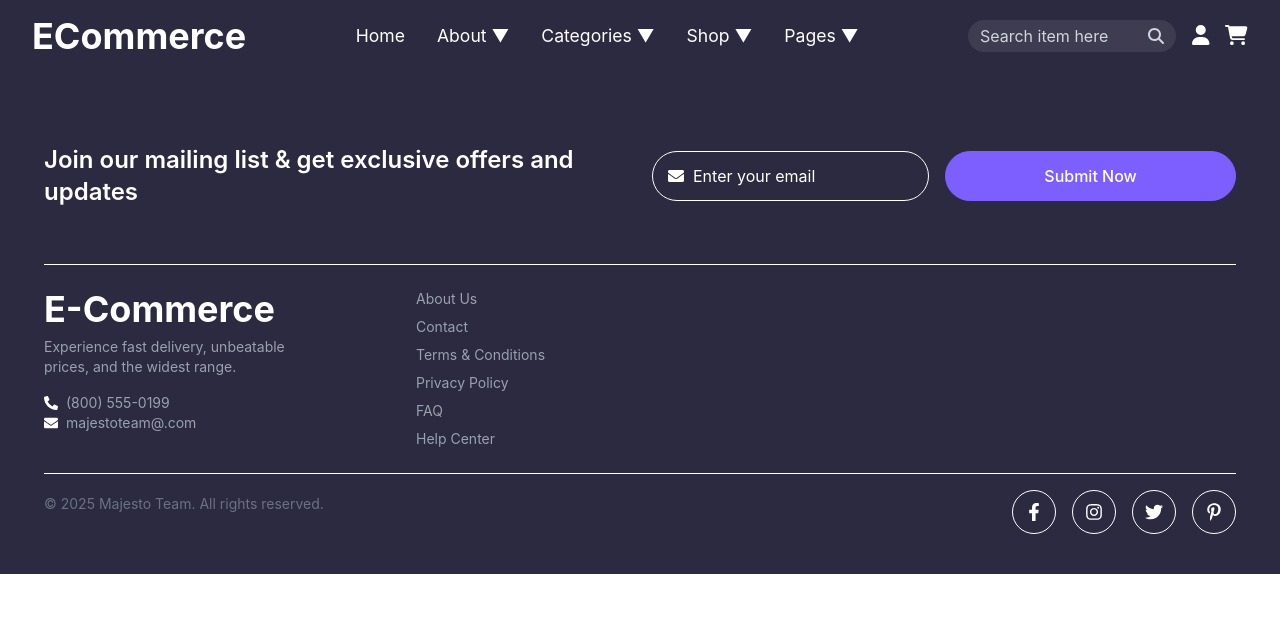
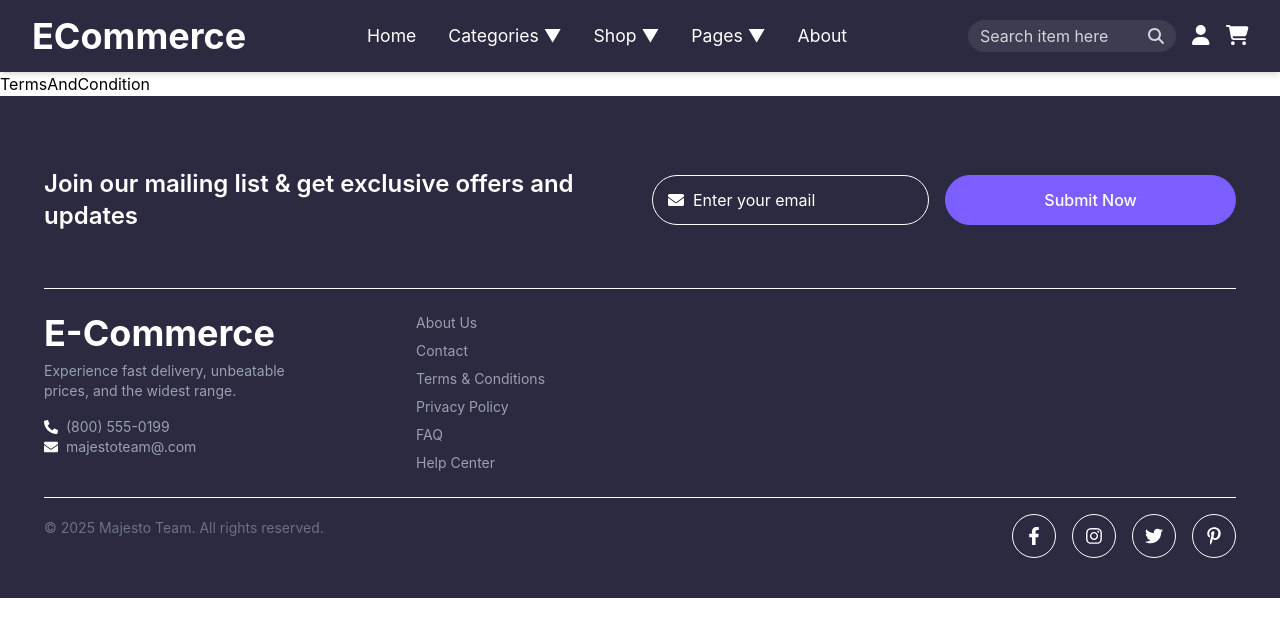
Before and after one commit to prince-sunsara/ECommerce-Frontend, a React (Vite) app: page /terms-and-conditions in a window 1280 px wide. Shown: the top 636 px of the page. Built offline with nearby package versions, Linux system fonts and the light colour scheme.

Commit message:
Change: Updating file structure + changine navbar and footer links

```diff
--- a/src/App.jsx
+++ b/src/App.jsx
@@ -4,8 +4,6 @@ import {
   AboutUs,
   Contact,
   Home,
-  Team,
-  Terms,
   FAQ,
   HelpCenter,
   Privacy,
@@ -13,6 +11,7 @@ import {
   SellerLogin,
   UserSignUp,
   SellerSignUp,
+  TermsAndConditions,
 } from "./pages";
 
 function AppWrapper() {
@@ -45,11 +44,10 @@ function AppWrapper() {
         <Route path="/seller-sign-up" element={<SellerSignUp />} />
 
         <Route path="/about-us" element={<AboutUs />} />
-        <Route path="/team" element={<Team />} />
         <Route path="/contact-us" element={<Contact />} />
 
-        <Route path="/terms" element={<Terms />} />
         <Route path="/privacy" element={<Privacy />} />
+        <Route path="/terms-and-conditions" element={<TermsAndConditions />} />
         <Route path="/faq" element={<FAQ />} />
         <Route path="/help-center" element={<HelpCenter />} />
       </Routes>
--- a/src/layouts/Navbar.jsx
+++ b/src/layouts/Navbar.jsx
@@ -10,7 +10,6 @@ import { useState } from "react";
 const Navbar = () => {
   const [openMenu, setOpenMenu] = useState(null);
   const menus = {
-    About: ["About-Us", "Team", "Contact"],
     Categories: [
       "Shoes",
       "Clothing",
@@ -50,6 +49,7 @@ const Navbar = () => {
           <Link to="/" className="hover:text-[#7d5fff]">
             Home
           </Link>
+
           {Object.keys(menus).map((menu) => (
             <div
               key={menu}
@@ -89,6 +89,10 @@ const Navbar = () => {
               )}
             </div>
           ))}
+
+          <Link to="/about-us" className="hover:text-[#7d5fff]">
+            About
+          </Link>
         </div>
 
         {/* Search + Icons */}
--- a/src/pages/ContactUs.jsx
+++ /dev/null
@@ -1,2 +0,0 @@
-const ContactUs = () => <h1>Contact Us Page</h1>;
-export default ContactUs;
--- a/src/pages/Terms.jsx
+++ /dev/null
@@ -1,2 +0,0 @@
-const Terms = () => <h1>Terms & Conditions Page</h1>;
-export default Terms;
--- /dev/null
+++ b/src/pages/TermsAndConditions.jsx
@@ -0,0 +1,5 @@
+const TermsAndConditions = () => {
+  return <div>TermsAndCondition</div>;
+};
+
+export default TermsAndConditions;
--- a/src/utils/constants.js
+++ b/src/utils/constants.js
@@ -15,7 +15,7 @@ export const COMPANY_EMAIL = "majestoteam@.com";
 export const NAV_LINKS = [
   { path: "/about-us", label: "About Us" },
   { path: "/contact-us", label: "Contact" },
-  { path: "/terms", label: "Terms & Conditions" },
+  { path: "/terms-and-conditions", label: "Terms & Conditions" },
   { path: "/privacy", label: "Privacy Policy" },
   { path: "/faq", label: "FAQ" },
   { path: "/help-center", label: "Help Center" },
```
Also changed, not shown: src/pages/index.js (+4 -4 lines), src/pages/About/AboutUs.jsx (renamed from src/pages/AboutUs.jsx), src/pages/About/Team.jsx (renamed from src/pages/Team.jsx).
